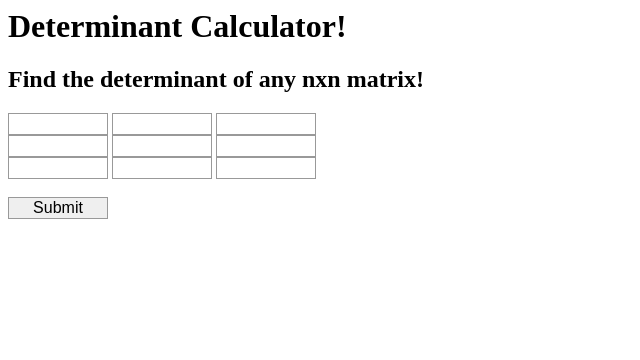
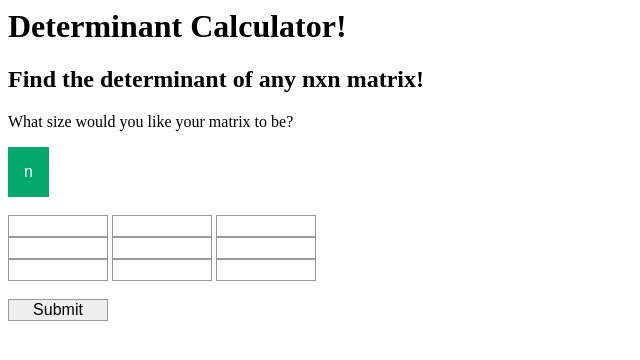
Before and after one commit to caseyjohn47/Determinant, a Flask app: page / in a window 1280 px wide. Shown: the top 360 px of the page, without its empty margins (0-640 px from the left). Run offline with Flask 2, Linux system fonts and the light colour scheme.

Commit message:
allow user to select n

```diff
--- a/app/routes.py
+++ b/app/routes.py
@@ -7,6 +7,12 @@ import main
 def index():
     n = 3
     return render_template("index.html", title='Home', n=n)
+
+
+@app.route('/index/<int:n>', methods=['GET', 'POST'])
+def matrix_size(n):
+    return render_template("index.html", title='Home', n=n)
+
 
 # Handle the matrix
 @app.route('/matrix-handler', methods=['GET', 'POST'])
--- a/app/static/style.css
+++ b/app/static/style.css
@@ -17,3 +17,45 @@ input {
   /* Match form field borders */
   border: 1px solid #999;
 }
+
+/* Dropdown Button */
+.dropbtn {
+  background-color: #04AA6D;
+  color: white;
+  padding: 16px;
+  font-size: 16px;
+  border: none;
+}
+
+/* The container <div> - needed to position the dropdown content */
+.dropdown {
+  position: relative;
+  display: inline-block;
+}
+
+/* Dropdown Content (Hidden by Default) */
+.dropdown-content {
+  display: none;
+  position: absolute;
+  background-color: #f1f1f1;
+  min-width: 160px;
+  box-shadow: 0px 8px 16px 0px rgba(0,0,0,0.2);
+  z-index: 1;
+}
+
+/* Links inside the dropdown */
+.dropdown-content a {
+  color: black;
+  padding: 12px 16px;
+  text-decoration: none;
+  display: block;
+}
+
+/* Change color of dropdown links on hover */
+.dropdown-content a:hover {background-color: #ddd;}
+
+/* Show the dropdown menu on hover */
+.dropdown:hover .dropdown-content {display: block;}
+
+/* Change the background color of the dropdown button when the dropdown content is shown */
+.dropdown:hover .dropbtn {background-color: #3e8e41;}
--- a/app/templates/index.html
+++ b/app/templates/index.html
@@ -3,6 +3,22 @@
 {% block content %}
     <h1>Determinant Calculator!</h1>
     <h2>Find the determinant of any nxn matrix!</h2>
+    <p>What size would you like your matrix to be?</p>
+
+    <div class="dropdown">
+        <button class="dropbtn">n</button>
+        <div class="dropdown-content">
+          <a href="{{ url_for('matrix_size', n = 2) }}">2</a>
+          <a href="{{ url_for('matrix_size', n = 3) }}">3</a>
+          <a href="{{ url_for('matrix_size', n = 4) }}">4</a>
+          <a href="{{ url_for('matrix_size', n = 5) }}">5</a>
+          <a href="{{ url_for('matrix_size', n = 6) }}">6</a>
+          <a href="{{ url_for('matrix_size', n = 7) }}">7</a>
+          <a href="{{ url_for('matrix_size', n = 8) }}">8</a>
+          <a href="{{ url_for('matrix_size', n = 9) }}">9</a>
+        </div>
+    </div>
+    <br><br>
     <form action="/matrix-handler" method="post">
         {% for row in range(n) %}
             {% for col in range(n) %}
```
Also changed, not shown: README.md.
